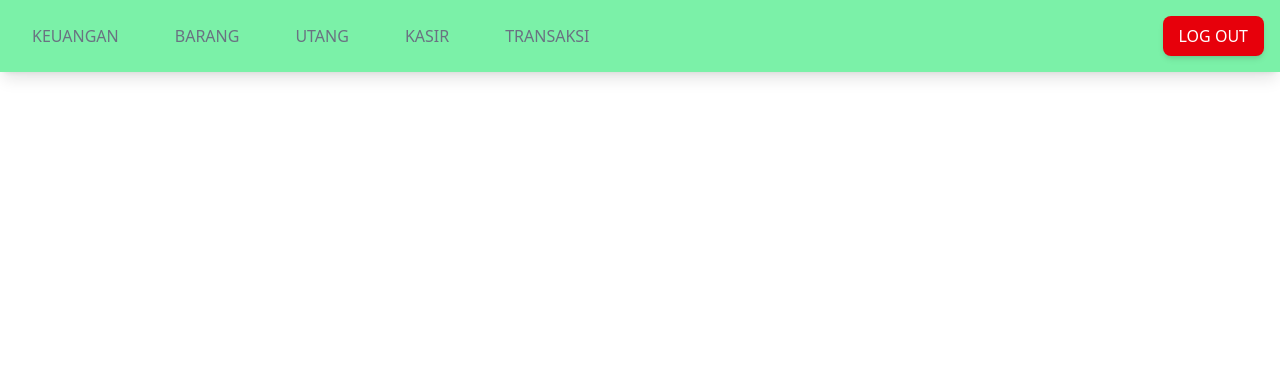
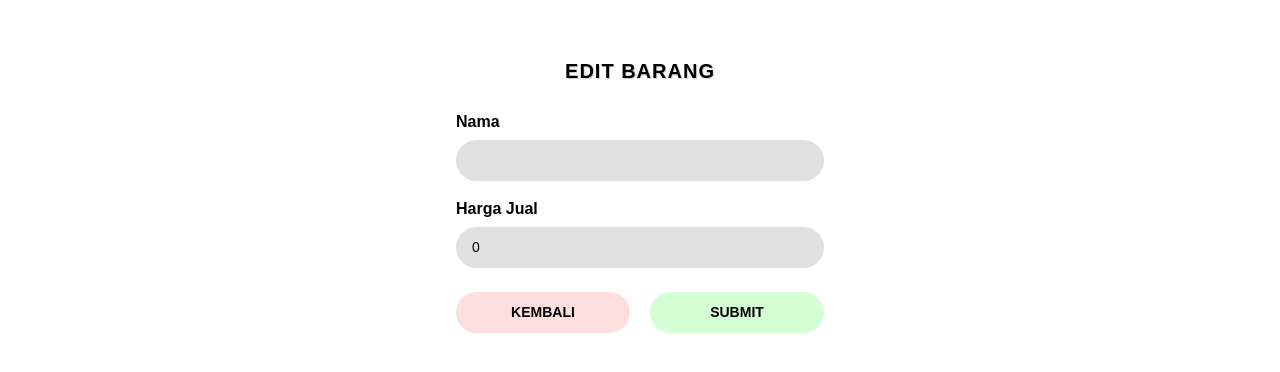
Before and after one commit to iOSatya/Analisis-Kebutuhan, a Vue app in the folder client/: page /barang/1 in a window 1280 px wide. Shown: the top 372 px of the page. Built offline with nearby package versions, Linux system fonts and the light colour scheme; no server answers; sample sign-in values are in the browser's storage.

Commit message:
add edit BarangView.vue and some fix

```diff
--- a/client/src/App.vue
+++ b/client/src/App.vue
@@ -33,10 +33,11 @@
 
   const route = useRoute();
   const hideNavbar = computed(() => {
-    return  route.name === 'home'           ||
-            route.name === 'login'          ||
-            route.name === 'register'       ||
-            route.name === 'tambahBarang'   ||
+    return  route.name === 'home' ||
+            route.name === 'login'||
+            route.name === 'register' ||
+            route.name === 'tambahBarang'||
+            route.name === 'editBarang' ||
             route.name === 'tambahUtang';
   });
 </script>
--- a/client/src/components/Navigator.vue
+++ b/client/src/components/Navigator.vue
@@ -112,7 +112,7 @@
       alert("Kesalahan Sistem");
     } finally {
       localStorage.removeItem("token");
-      router.push({ name: "login" });
+      await router.push({name: "login"});
     }
   };
 
--- a/client/src/router/index.js
+++ b/client/src/router/index.js
@@ -59,6 +59,7 @@ import TransaksiView from '@/views/TransaksiView.vue';
 import KasirView from '@/views/KasirView.vue';
 import TambahUtangView from '@/views/TambahUtangView.vue';
 import TambahBarangView from '@/views/TambahBarangView.vue';
+import EditBarangView from "@/views/EditBarangView.vue";
 
 const router = createRouter({
   history: createWebHistory(),
@@ -95,6 +96,11 @@ const router = createRouter({
           path: "tambah-barang",
           name: "tambahBarang",
           component: TambahBarangView
+        },
+        {
+          path: ":id",
+          name: "editBarang",
+          component: EditBarangView
         }
       ]
     },
--- a/client/src/views/BarangView.vue
+++ b/client/src/views/BarangView.vue
@@ -190,7 +190,7 @@
             <td>{{ item.nama }}</td>
             <td>{{ item.sisa_stock }}</td>
             <td>{{ item.terjual }}</td>
-            <td>{{ formatCurrency(item.harga_beli) }}</td>
+            <td>{{ formatCurrency(item.harga_jual) }}</td>
             <td class="actions">
                <button @click="editItem(item.id)" class="action-button edit-button">✏️</button>
                <button @click="deleteItem(item.id)" class="action-button delete-button">🗑️</button>
@@ -235,7 +235,7 @@
   };
 
   const editItem = (id) => {
-    // console.log(`Edit item with id: ${id}`);
+    router.push({ name: 'editBarang', params: { id: id } });
   };
 
   const deleteItem = async (id) => {
--- /dev/null
+++ b/client/src/views/EditBarangView.vue
@@ -0,0 +1,156 @@
+<template>
+
+  <div class="form-container">
+    <form @submit.prevent="submit" class="form">
+      <h1 class="form-title">EDIT BARANG</h1>
+
+      <!-- Nama Barang -->
+      <label class="form-label">Nama</label>
+      <div class="form-input">
+        <input v-model="editBarangForm.nama" type="text" class="input-text" />
+      </div>
+
+      <!-- Harga Jual -->
+      <label class="form-label">Harga Jual</label>
+      <div class="form-input">
+        <input v-model="editBarangForm.harga_jual" type="number" class="input-text input-disabled" />
+      </div>
+
+      <!-- Buttons -->
+      <div class="button-group">
+        <button @click="router.push({ name: 'barang' })" class="btn btn-back">
+          KEMBALI
+        </button>
+        <button class="btn btn-submit">SUBMIT</button>
+      </div>
+    </form>
+  </div>
+
+</template>
+
+<script setup>
+
+  import {onMounted, ref, watchEffect} from "vue";
+  import router from "@/router/index.js";
+  import {useRoute} from "vue-router";
+
+  const route = useRoute();
+  const editBarangForm = ref({
+    nama: "",
+    harga_jual: 0,
+  })
+  const submit = async () => {
+    try {
+      const response = await fetch(`http://127.0.0.1:8000/api/barang/${route.params.id}`, {
+        method: "PUT",
+        headers: {"Content-Type": "application/json"},
+        body: JSON.stringify(editBarangForm.value)
+      });
+      if (response.ok) {
+        alert("berhasil edit data barang");
+        await router.push({name: 'barang'});
+      } else {
+        alert("gagal edit data barang");
+      }
+    } catch (error) {
+      // console.log(error);
+      alert("kesalahan sistem");
+    }
+  }
+
+  watchEffect(async () => {
+      const val = editBarangForm.value.harga_jual;
+      if (val < 0) {
+        alert("input harga tidak valid")
+        editBarangForm.value.harga_jual = 0;
+      }
+    }
+  )
+
+  onMounted(async () => {
+    try {
+      const response = await fetch(`http://127.0.0.1:8000/api/barang/${route.params.id}`);
+      if (response.ok) {
+        const data = await response.json();
+        editBarangForm.value.nama = data.nama;
+        editBarangForm.value.harga_jual = data.harga_jual;
+      } else {
+        alert("gagal fetch data barang");
+      }
+    } catch (error) {
+      // console.log(error);
+      alert("kesalahan sistem");
+    }
+  });
+
+</script>
+
+<style scoped>
+  .form-container {
+    max-width: 400px;
+    margin: 40px auto;
+    padding: 16px;
+    font-family: sans-serif;
+  }
+
+  .form-title {
+    text-align: center;
+    font-size: 20px;
+    font-weight: bold;
+    margin-bottom: 24px;
+    text-transform: uppercase;
+    letter-spacing: 1px;
+    text-shadow: 1px 1px 1px #ccc;
+  }
+
+  .form-label {
+    display: block;
+    margin-top: 16px;
+    font-weight: 600;
+  }
+
+  .form-input {
+    background-color: #e0e0e0;
+    border-radius: 999px;
+    padding: 10px 16px;
+    display: flex;
+    align-items: center;
+    margin-top: 6px;
+  }
+
+  .input-text {
+    border: none;
+    background: transparent;
+    width: 100%;
+    font-size: 14px;
+    outline: none;
+  }
+
+  .button-group {
+    display: flex;
+    justify-content: space-between;
+    margin-top: 24px;
+  }
+
+  .btn {
+    flex: 1;
+    padding: 10px;
+    border-radius: 999px;
+    font-weight: 600;
+    border: none;
+    cursor: pointer;
+    font-size: 14px;
+  }
+
+  .btn-back {
+    background-color: #ffdede;
+    color: #000;
+    margin-right: 10px;
+  }
+
+  .btn-submit {
+    background-color: #d4ffd4;
+    color: #000;
+    margin-left: 10px;
+  }
+</style>
--- a/client/src/views/TambahUtangView.vue
+++ b/client/src/views/TambahUtangView.vue
@@ -7,7 +7,7 @@
             <!-- Nama Penghutang -->
             <label class="form-label">Nama Penghutang</label>
             <div class="form-input">
-                <input v-model="tambahUtangForm.nama" type="text" class="input-text" />
+                <input v-model="tambahUtangForm.nama" type="text" placeholder="masukkan nama penghutang" class="input-text" />
             </div>
 
             <!-- Tanggal Berhutang -->
--- a/client/src/views/UtangView.vue
+++ b/client/src/views/UtangView.vue
@@ -241,7 +241,7 @@
           <td>{{ debt.nama }}</td>
           <td>{{ debt.nama_barang }}</td>
           <td>{{ debt.jumlah_barang }}</td>
-          <td>{{ formatCurrency(debt.nominal_utang) }}</td>
+          <td><b>{{ formatCurrency(debt.nominal_utang) }}</b></td>
           <td :class="getStatusClass(debt.status)">{{ debt.status }}</td>
           <td class="actions">
               <button v-if="!debt.tanggal_lunas" @click="markAsPaid(debt.id)" style="cursor: pointer;" title="Tandai Lunas">
```
